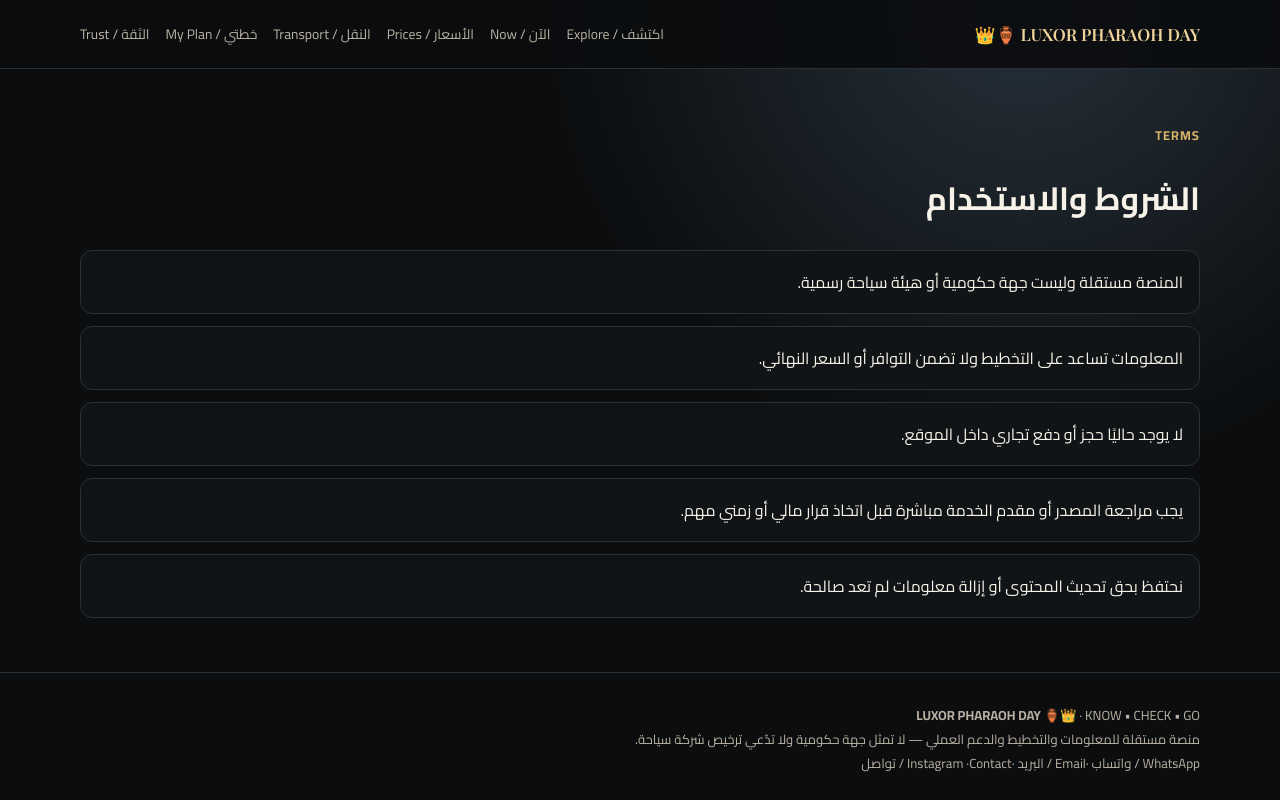
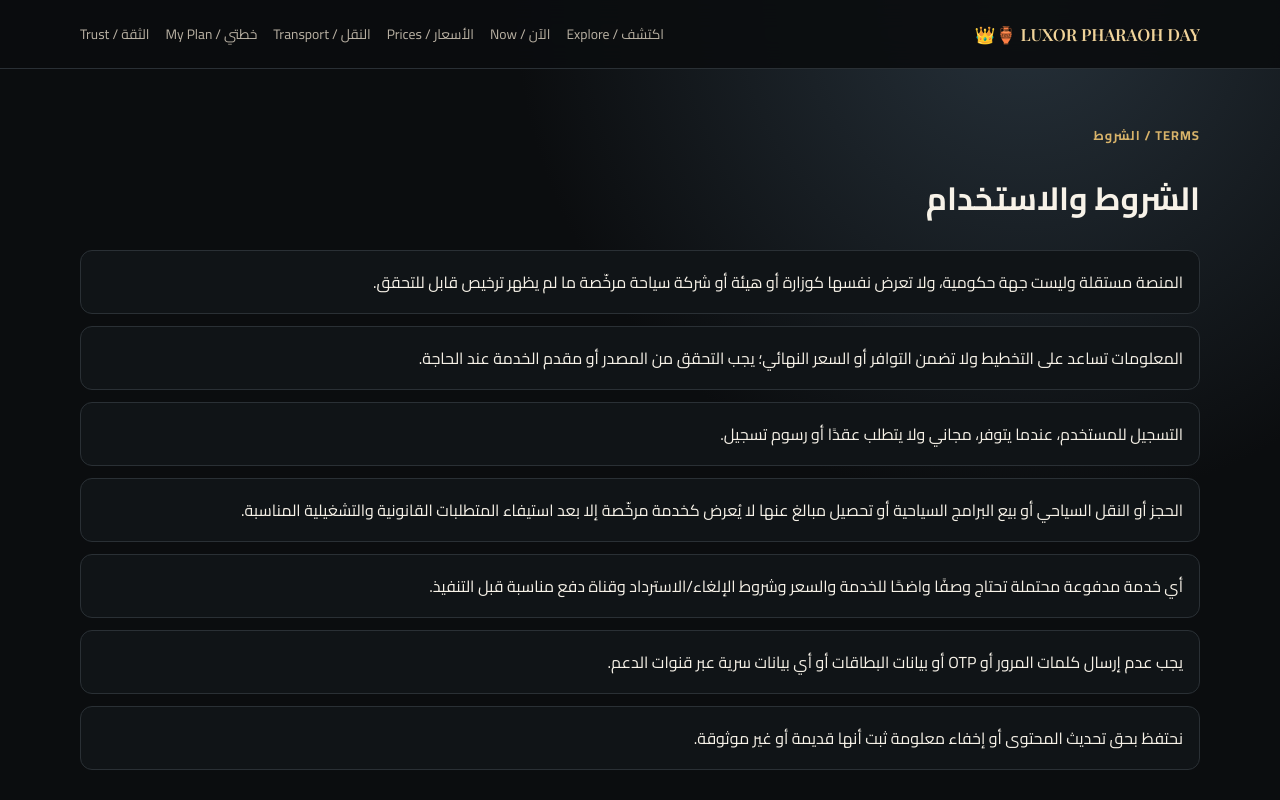
Before and after one commit to youssfalaa296-hash/luxor-pharaoh-day, a Next.js app: page /terms in a window 1280 px wide. Shown: the top 800 px of the page. Built offline with nearby package versions, Linux system fonts and the light colour scheme; no server answers.

Commit message:
feat: finalize project identity contact and service safeguards

```diff
--- a/app/terms/page.tsx
+++ b/app/terms/page.tsx
@@ -1,14 +1,16 @@
 export default function Terms() {
   return (
     <main className="wrap page">
-      <div className="eyebrow">TERMS</div>
+      <div className="eyebrow">TERMS / الشروط</div>
       <h1>الشروط والاستخدام</h1>
       <div className="list">
-        <div>المنصة مستقلة وليست جهة حكومية أو هيئة سياحة رسمية.</div>
-        <div>المعلومات تساعد على التخطيط ولا تضمن التوافر أو السعر النهائي.</div>
-        <div>لا يوجد حاليًا حجز أو دفع تجاري داخل الموقع.</div>
-        <div>يجب مراجعة المصدر أو مقدم الخدمة مباشرة قبل اتخاذ قرار مالي أو زمني مهم.</div>
-        <div>نحتفظ بحق تحديث المحتوى أو إزالة معلومات لم تعد صالحة.</div>
+        <div>المنصة مستقلة وليست جهة حكومية، ولا تعرض نفسها كوزارة أو هيئة أو شركة سياحة مرخّصة ما لم يظهر ترخيص قابل للتحقق.</div>
+        <div>المعلومات تساعد على التخطيط ولا تضمن التوافر أو السعر النهائي؛ يجب التحقق من المصدر أو مقدم الخدمة عند الحاجة.</div>
+        <div>التسجيل للمستخدم، عندما يتوفر، مجاني ولا يتطلب عقدًا أو رسوم تسجيل.</div>
+        <div>الحجز أو النقل السياحي أو بيع البرامج السياحية أو تحصيل مبالغ عنها لا يُعرض كخدمة مرخّصة إلا بعد استيفاء المتطلبات القانونية والتشغيلية المناسبة.</div>
+        <div>أي خدمة مدفوعة محتملة تحتاج وصفًا واضحًا للخدمة والسعر وشروط الإلغاء/الاسترداد وقناة دفع مناسبة قبل التنفيذ.</div>
+        <div>يجب عدم إرسال كلمات المرور أو OTP أو بيانات البطاقات أو أي بيانات سرية عبر قنوات الدعم.</div>
+        <div>نحتفظ بحق تحديث المحتوى أو إخفاء معلومة ثبت أنها قديمة أو غير موثوقة.</div>
       </div>
     </main>
   );
```
